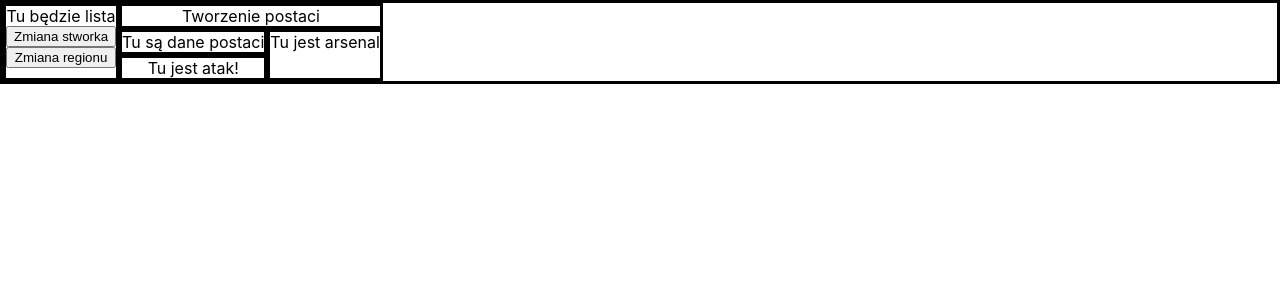
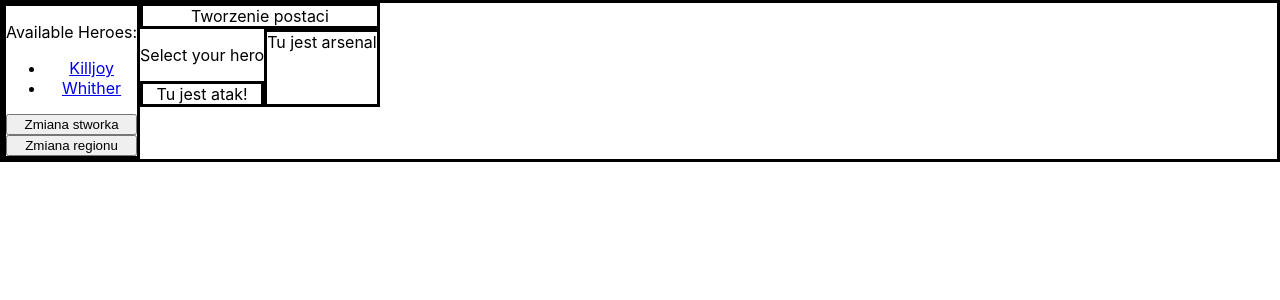
Before and after one commit to MatteoDelOmbra/adventure, a React (Create React App) app: page / in a window 1280 px wide. Shown: the top 300 px of the page. Built offline with nearby package versions, Linux system fonts and the light colour scheme.

Commit message:
basic heroes managing

```diff
--- a/src/App.tsx
+++ b/src/App.tsx
@@ -3,13 +3,15 @@ import logo from './res/logo.svg';
 import { Counter } from './features/counter/Counter';
 import './styles/App.css';
 import { Heroes } from './features/heroes/heroes';
+import { Hero } from './features/heroes/hero';
 
 function App() {
   return (
     <div className="App" style={{ borderStyle: 'solid', display: 'flex', flexDirection: 'row' }}>
 
       <div id='side-panel' style={{ borderStyle: 'solid', display: 'flex', flexDirection: 'column' }}>
-        <div id='hero-list'>Tu będzie lista</div>                                         {/*React component*/}
+        <Heroes /> {/*przerob na liste komponentow hero */}
+
         <button id='generate-mob'>Zmiana stworka</button>                                 {/*React component*/}
         <button id='region'>Zmiana regionu</button>                                       {/*React component*/}
       </div>
@@ -18,7 +20,8 @@ function App() {
         <div id='hero-creator' style={{ borderStyle: 'solid' }}>Tworzenie postaci</div>   {/*React component*/}
         <div id='wrapper' style={{ display: 'flex', flexDirection: 'row' }}>
           <div id='game'>
-            <div id='hero-info' style={{ borderStyle: 'solid' }}>Tu są dane postaci</div> {/*React component*/}
+            <Hero />
+
             <div id='run' style={{ borderStyle: 'solid' }}>Tu jest atak!</div>            {/*React component*/}
           </div>
 
--- a/src/app/store.ts
+++ b/src/app/store.ts
@@ -1,12 +1,11 @@
-import { configureStore, ThunkAction, Action } from '@reduxjs/toolkit';
+import { configureStore, ThunkAction, Action, Store } from '@reduxjs/toolkit';
 import counterReducer from '../features/counter/counterSlice';
 import heroesSlice from '../features/heroes/heroesSlice';
-// import heroesReducer from '../features/heroes/heroesSlice';
 
-export const store = configureStore({
+export const store: Store = configureStore({
   reducer: {
     counter: counterReducer,
-    heroes: heroesSlice
+    heroes: heroesSlice,
   },
 });
 
--- /dev/null
+++ b/src/features/heroes/hero.tsx
@@ -0,0 +1,14 @@
+import { useAppDispatch, useAppSelector } from "../../app/hooks";
+import { IHero as IHero, selectHeroId, selectHeroes, selectHeroesState, Heroes } from "./heroesSlice";
+
+export function Hero() {
+    const heroesState: Heroes = useAppSelector(selectHeroesState)
+    let hero: IHero | undefined = heroesState.currentHeroId === undefined ? undefined : heroesState.all.find((el) => el.id === heroesState.currentHeroId)
+    // const dispatch = useAppDispatch();
+    return (
+        <div>
+            {hero === undefined ? <p> Select your hero</p> :
+                <p>Your hero is {hero.name}</p>}
+        </div>
+    )
+}
--- a/src/features/heroes/heroes.tsx
+++ b/src/features/heroes/heroes.tsx
@@ -1,17 +1,24 @@
+import { ReactElement, JSXElementConstructor, ReactFragment, ReactPortal } from "react";
 import { useAppDispatch, useAppSelector } from "../../app/hooks";
-import { increment, selectHeroes } from "./heroesSlice";
-import { increment as incNum } from "../counter/counterSlice";
+import { IHero, select, selectHeroes } from "./heroesSlice";
 
 export function Heroes() {
     const heroes = useAppSelector(selectHeroes)
     const dispatch = useAppDispatch();
     return (
         <div>
-            <p>This is my list named: {heroes.title}</p>
-            <p>It's {heroes.list.length} length</p>
-            <button onClick={() => dispatch(increment())}>Add a hero</button>
-            <button onClick={() => dispatch(incNum())}>Add a number</button>
+            <p>Available Heroes:</p>
+            <ul>
+                {heroes.map((hero: IHero) =>
+                    <li>
 
+                        <a href="#" onClick={() => dispatch(select(hero.id))} >
+                            {hero.name}
+                        </a>
+
+                    </li>
+                )}
+            </ul>
         </div>
     )
 }
--- a/src/features/heroes/heroesSlice.ts
+++ b/src/features/heroes/heroesSlice.ts
@@ -1,26 +1,71 @@
-import { createSlice } from "@reduxjs/toolkit"
+import { createSlice, PayloadAction } from "@reduxjs/toolkit"
 import { RootState } from "../../app/store"
 
-export interface HeroesState {
-    list: Array<number>
-    title: String
+export enum Origin {
+    pl,
+    us,
+    it,
+    uk
 }
 
-const initialState: HeroesState = {
-    list: [],
-    title: "Heroes list"
+export enum Currency {
+    PLN,
+    USD,
+    EUR,
+    GBP
 }
+
+export interface IHero {
+    id: Number
+    name: String
+    origin: Origin
+    currency: Currency
+    money: Number,
+    arsenal: Array<Number> //id of bought weapons
+    equippedWeapon?: Number //id of weapon
+}
+
+export interface Heroes {
+    currentHeroId?: Number
+    all: Array<IHero>
+}
+
+
+const initialState: Heroes = {
+    all: [{
+        id: 1,
+        name: "Killjoy",
+        origin: Origin.pl,
+        currency: Currency.PLN,
+        money: 100,
+        arsenal: [],
+    },
+    {
+        id: 2,
+        name: "Whither",
+        origin: Origin.it,
+        currency: Currency.EUR,
+        money: 23.78,
+        arsenal: [],
+    }]
+}
+
 
 export const heroesSlice = createSlice({
     name: 'heroes',
     initialState,
     reducers: {
-        increment: (state) => {
-            state.list.push(5)
+        add: (state, action: PayloadAction<IHero>) => {
+            state.all.push(action.payload)
+        },
+        select: (state, action: PayloadAction<Number>) => {
+            state.currentHeroId = action.payload
         }
     }
 })
 
-export const { increment } = heroesSlice.actions
-export const selectHeroes = (state: RootState) => state.heroes
+export const { add, select } = heroesSlice.actions
+export const selectHeroesState = (state: RootState) => state.heroes
+export const selectHeroes = (state: RootState) => state.heroes.all
+export const selectHeroId = (state: RootState) => state.heroes.currentHeroId
 export default heroesSlice.reducer
```
